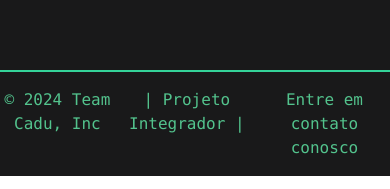
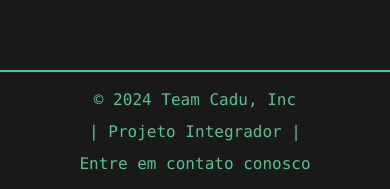
Before and after one commit to cadu-project-ti/cadu_front, a React (Vite) app: page / in a window 390 px wide. Shown: the part 745-934 px from the top of the page. Built offline with nearby package versions, Linux system fonts and the light colour scheme; no server answers.

Commit message:
Ajustando responsividade do footer

```diff
--- a/src/components/footer/Footer.tsx
+++ b/src/components/footer/Footer.tsx
@@ -5,9 +5,9 @@ function Footer() {
   const data = new Date().getFullYear();
 
   return (
-    <div className="flex flex-col py-4 text-center items-center jus color-footer text-[#53c38d] border-t-emerald-400 border-t-2 font-mono">
-      <ul className="flex space-x-3">
-        <li> © {data} Team Cadu, Inc</li>
+    <div className="flex flex-col md:flex-row py-4 text-center items-center justify-between color-footer text-[#53c38d] border-t-emerald-400 border-t-2 font-mono">
+      <ul className="flex flex-col md:flex-row items-center space-y-2 md:space-y-0 md:space-x-3">
+        <li>© {data} Team Cadu, Inc</li>
         <li>| Projeto Integrador |</li>
         <Link to="/contato">
           <li className="hover:text-white">Entre em contato conosco</li>
```
